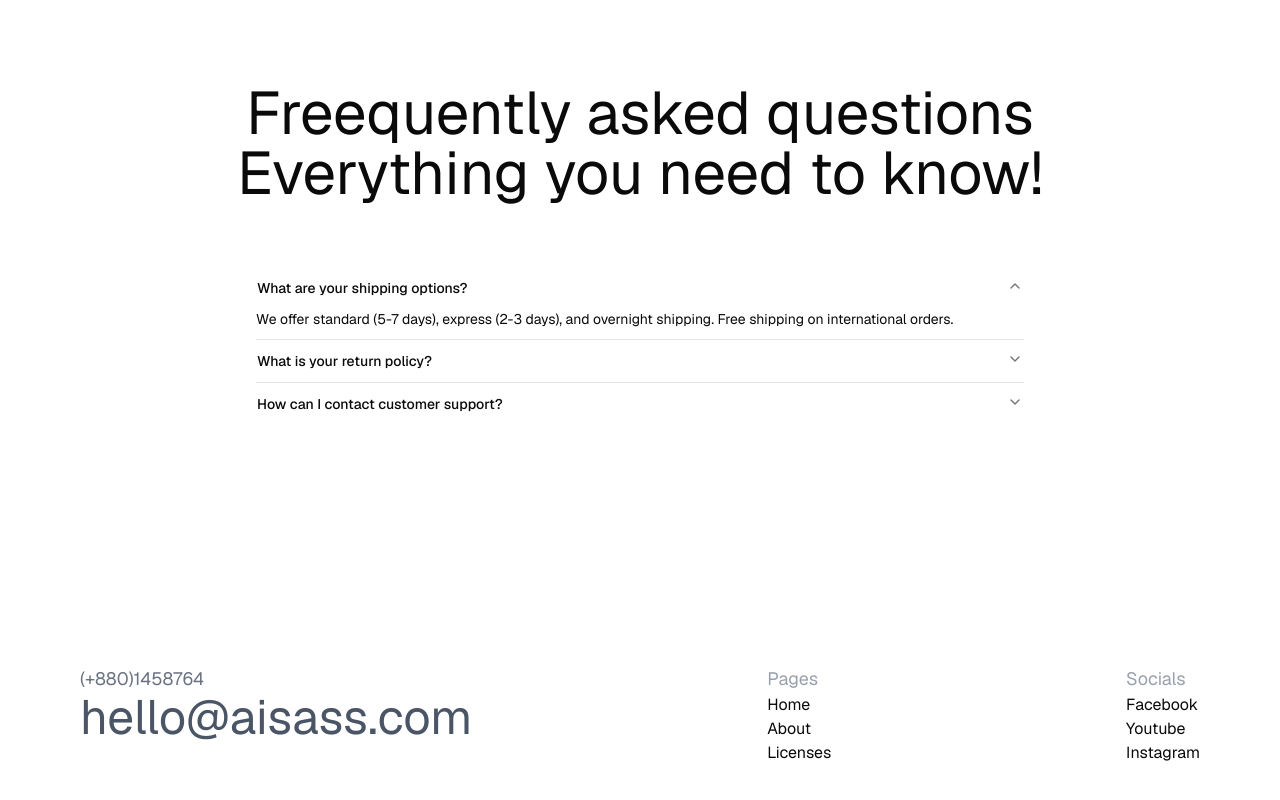
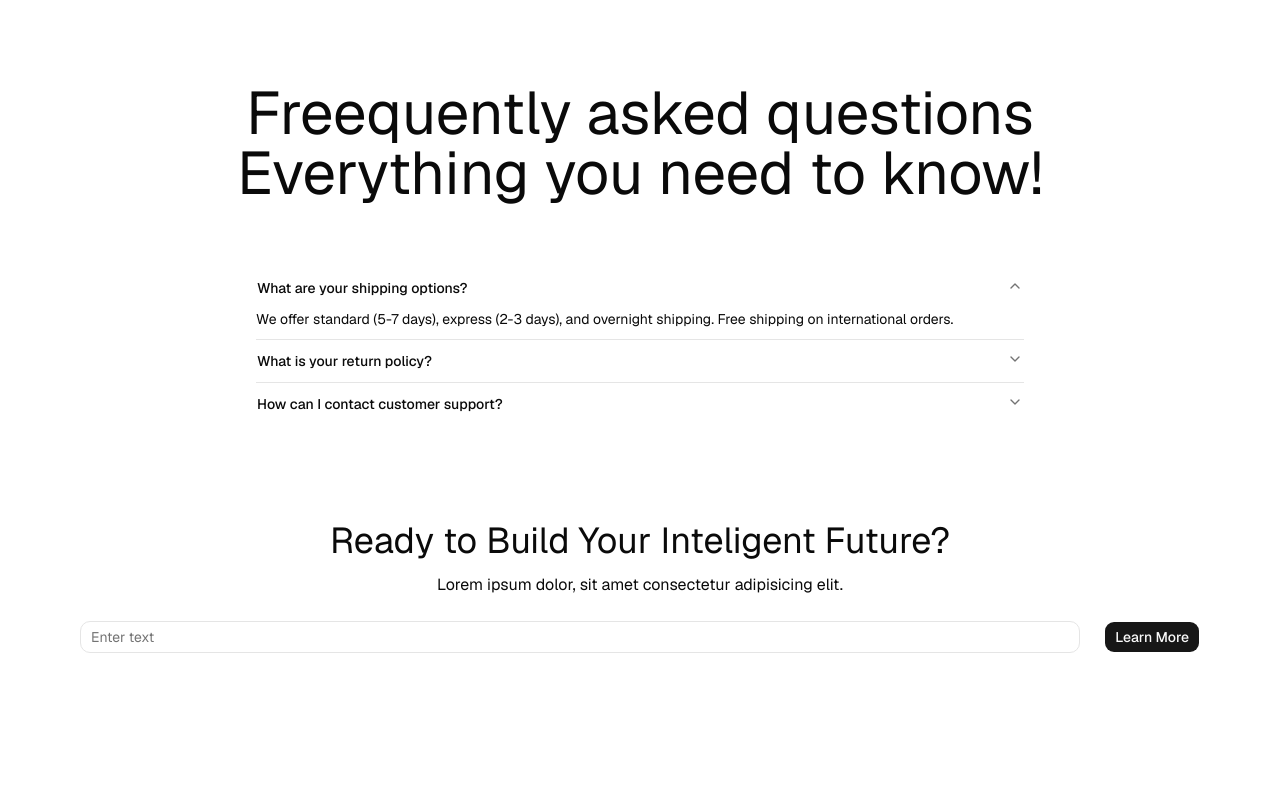
Before and after one commit to HackWithNoman/shadcn-aceternity, a Next.js app: page / in a window 1280 px wide. Shown: the part 2594-3394 px from the top of the page. Built offline with nearby package versions, Linux system fonts and the light colour scheme.

Commit message:
added cta

```diff
--- a/app/page.tsx
+++ b/app/page.tsx
@@ -1,3 +1,4 @@
+import CtaBanner from "@/components/home/ctaBanner/Index"
 import FAQ from "@/components/home/faq/Index"
 import Features from "@/components/home/features/Index"
 import Footer from "@/components/home/footer/Index"
@@ -15,6 +16,7 @@ function Home() {
       <HowItWorks />
       <Pricing />
       <FAQ />
+      <CtaBanner />
       <Footer />
     </section>
   )
--- /dev/null
+++ b/components/home/ctaBanner/Index.tsx
@@ -0,0 +1,20 @@
+import { Button } from "@/components/ui/button"
+import { Input } from "@/components/ui/input"
+import Link from "next/link"
+
+function CtaBanner() {
+  return (
+    <section className="mt-24 text-center">
+      <h1 className="mb-3 text-4xl">Ready to Build Your Inteligent Future?</h1>
+      <p>Lorem ipsum dolor, sit amet consectetur adipisicing elit.</p>
+      <div className="mt-6 flex gap-6">
+        <Input placeholder="Enter text" />
+        <Button asChild>
+          <Link href={"/"}>Learn More</Link>
+        </Button>
+      </div>
+    </section>
+  )
+}
+
+export default CtaBanner
--- /dev/null
+++ b/components/ui/input.tsx
@@ -0,0 +1,19 @@
+import * as React from "react"
+
+import { cn } from "@/lib/utils"
+
+function Input({ className, type, ...props }: React.ComponentProps<"input">) {
+  return (
+    <input
+      type={type}
+      data-slot="input"
+      className={cn(
+        "h-8 w-full min-w-0 rounded-lg border border-input bg-transparent px-2.5 py-1 text-base transition-colors outline-none file:inline-flex file:h-6 file:border-0 file:bg-transparent file:text-sm file:font-medium file:text-foreground placeholder:text-muted-foreground focus-visible:border-ring focus-visible:ring-3 focus-visible:ring-ring/50 disabled:pointer-events-none disabled:cursor-not-allowed disabled:bg-input/50 disabled:opacity-50 aria-invalid:border-destructive aria-invalid:ring-3 aria-invalid:ring-destructive/20 md:text-sm dark:bg-input/30 dark:disabled:bg-input/80 dark:aria-invalid:border-destructive/50 dark:aria-invalid:ring-destructive/40",
+        className
+      )}
+      {...props}
+    />
+  )
+}
+
+export { Input }
```
